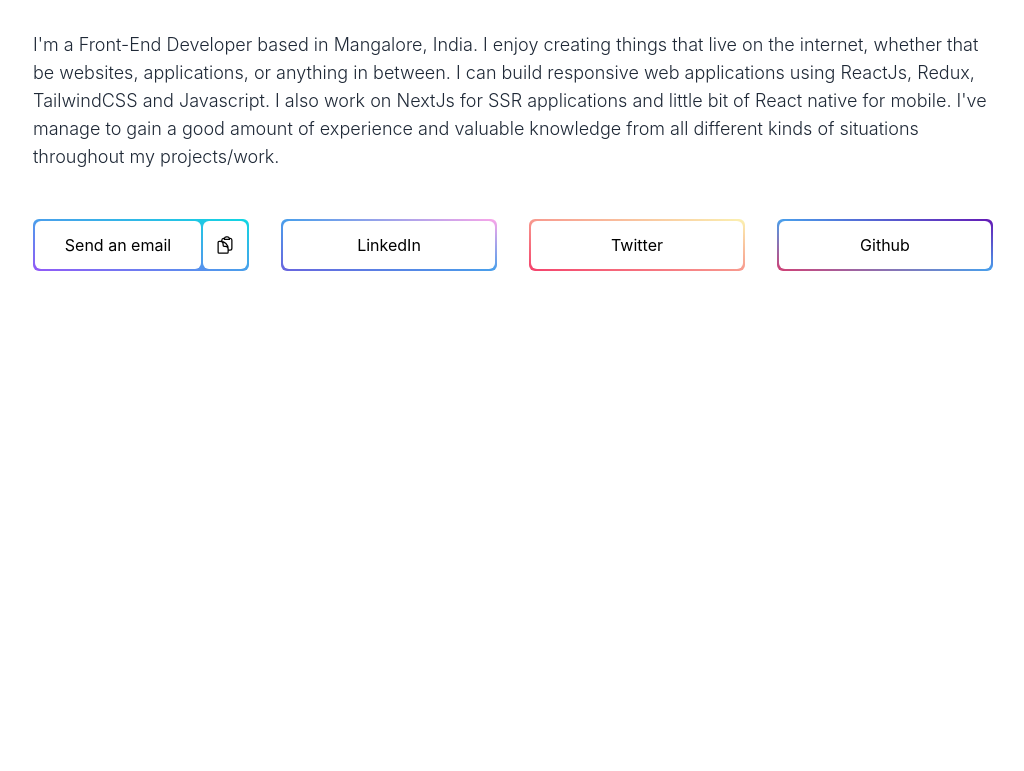
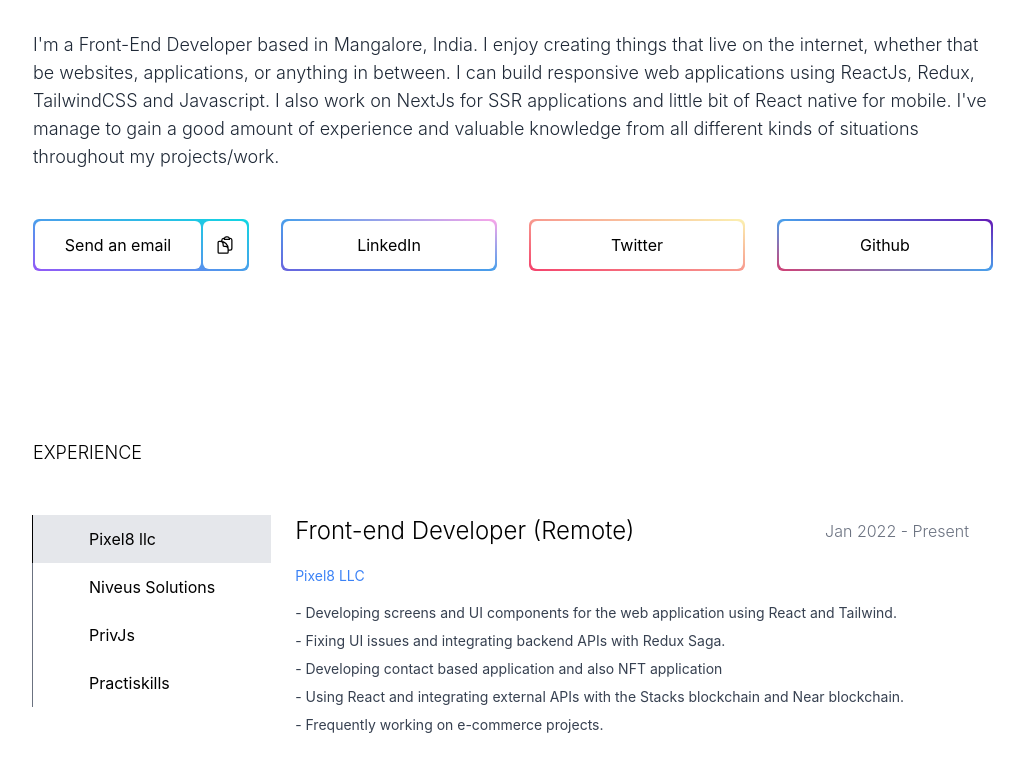
Before and after one commit to VijethKGowda/portfolio, a Next.js app: page / in a window 1280 px wide. Shown: the part 385-1156 px from the top of the page, without its empty margins (127-1151 px from the left). Before the commit the page ends 800 px from the top, so only its background shows below. Built offline with nearby package versions, Linux system fonts and the light colour scheme.

Commit message:
experience section added

```diff
--- /dev/null
+++ b/pages/Components/Experience.js
@@ -0,0 +1,100 @@
+import { useState } from "react"
+import employerData from '../api/employerData.json';
+
+const Experience = () => {
+  const [active, setActive] = useState('pixel8')
+  const buttons = [
+    {
+      name: "Pixel8 llc",
+      value: "pixel8"
+    },
+    {
+      name: "Niveus Solutions",
+      value: "niveus"
+    },
+    {
+      name: "PrivJs",
+      value: "priv"
+    },
+    {
+      name: "Practiskills",
+      value: "practiskills"
+    }
+  ]
+
+  return (
+    <>
+      <h2 className="text-lg font-light text-black dark:text-white uppercase">Experience</h2>
+
+      <div className="block lg:hidden w-full">
+        {
+          employerData.map((item, index) => (
+            <>
+              <div className="lg:px-6 w-full my-10" key={item.id + index}>
+                <div className="flex w-full justify-between items-center mb-2">
+                  <div className="font-light text-base md:text-xl lg:text-2xl text-black dark:text-white">
+                    {item.role}
+                  </div>
+                  <div className="font-light text-gray-500 text-xs md:text-sm lg:text-base">{item.active_period}</div>
+                </div>
+                <a href={item.link} target="_black" className='text-sm text-blue-500 cursor-pointer'>{item.company}</a>
+                <ul className="text-gray-700 dark:text-gray-400 text-xs md:text-sm mt-2 lg:text-bas">
+                  {
+                    item.responsibility.map((resp, index) => (
+                      <li className="mb-1" key={index}>{resp}</li>
+                    ))
+                  }
+                </ul>
+              </div>
+            </>
+          ))
+        }
+      </div>
+
+      <div className="hidden lg:flex mt-12 ">
+        <div className="flex flex-col text-black dark:text-white">
+          {
+            buttons.map(items => (
+              <button key={items.value} className={`px-14 py-3 -ml-px
+              ${active === items.value ?
+                  'bg-gray-200 dark:bg-gray-900 border-l border-black dark:border-white' :
+                  'bg-white dark:bg-black border-l border-gray-500'}
+              text-left whitespace-nowrap`}
+                onClick={() => { setActive(items.value) }}
+              >
+                {items.name}
+              </button>
+            ))
+          }
+        </div>
+        {
+          employerData.map((item, index) => (
+            <>
+              {
+                item.id === active ?
+                  <div className="lg:px-6 w-full" key={item.id + index}>
+                    <div className="flex w-full justify-between items-center mb-4">
+                      <div className="font-light text-base md:text-xl lg:text-2xl text-black dark:text-white">
+                        {item.role}
+                      </div>
+                      <div className="font-light text-gray-500 text-xs md:text-sm lg:text-base">{item.active_period}</div>
+                    </div>
+                    <a href={item.link} target="_black" className='text-sm text-blue-500 cursor-pointer'>{item.company}</a>
+                    <ul className="text-gray-700 dark:text-gray-400 text-xs md:text-sm mt-4 lg:text-bas">
+                      {
+                        item.responsibility.map((resp, index) => (
+                          <li className="mb-2" key={index}>{resp}</li>
+                        ))
+                      }
+                    </ul>
+                  </div> : null
+              }
+            </>
+          ))
+        }
+      </div>
+    </>
+  )
+}
+
+export default Experience
--- a/pages/Components/Hero.js
+++ b/pages/Components/Hero.js
@@ -28,28 +28,28 @@ const Hero = () => {
         </div>
         <div className="grid grid-cols-1 md:grid-cols-2 lg:grid-cols-4 gap-8 mt-12 text-black dark:text-white">
           <div onMouseLeave={() => { setTimeout(() => { setCopy(false) }, 1500) }} className="flex gap-0.5 justify-between bg-gradient-to-tr from-[#9358F7] via-[#4A9FEB] to-[#10D7E2] p-0.5 rounded-md">
-            <a href="mailto:vijethkgowda@gmail.com" className="py-3 w-full text-center bg-white dark:bg-slate-900 rounded-md">
+            <a href="mailto:vijethkgowda@gmail.com" className="py-3 w-full text-center bg-white dark:bg-black rounded-md">
               {/* <EnvelopeIcon className="w-5" /> */}
               Send an email
             </a>
             <div className="tooltip" data-tip={copy ? "Copied" : "Copy Email ID"}>
-              <button onClick={() => { copyToClipboard("vijethkgowda@gmail.com") }} className="bg-white h-full dark:bg-slate-900 border-none flex items-center justify-center hover:bg-white hover:dark:bg-slate-900 rounded-md px-3">
+              <button onClick={() => { copyToClipboard("vijethkgowda@gmail.com") }} className="bg-white h-full dark:bg-black border-none flex items-center justify-center hover:bg-white hover:dark:bg-black rounded-md px-3">
                 <ClipboardDocumentIcon className="w-5 text-black dark:text-white" />
               </button>
             </div>
           </div>
           <a href='https://www.linkedin.com/in/vijeth-k-476539152/' target="_blank" className="bg-gradient-to-tr from-[#6964DE] via-[#4A9FEB] to-[#FCA6E9] p-0.5 rounded-md" rel="noreferrer">
-            <div className="py-3 w-full text-center bg-white dark:bg-slate-900 rounded-md">
+            <div className="py-3 w-full text-center bg-white dark:bg-black rounded-md">
               LinkedIn
             </div>
           </a>
           <a href='https://twitter.com/vijethkgowda' target="_blank" className="bg-gradient-to-tr from-[#F4426C] to-[#FBF2B1] p-0.5 rounded-md" rel="noreferrer">
-            <div className="py-3 w-full text-center bg-white dark:bg-slate-900 rounded-md">
+            <div className="py-3 w-full text-center bg-white dark:bg-black rounded-md">
               Twitter
             </div>
           </a>
           <a href='https://github.com/VijethKGowda' target="_blank" className="bg-gradient-to-tr from-[#D24074] via-[#4A9FEB] to-[#6518B4] p-0.5 rounded-md" rel="noreferrer">
-            <div className="py-3 w-full text-center bg-white dark:bg-slate-900 rounded-md">
+            <div className="py-3 w-full text-center bg-white dark:bg-black rounded-md">
               Github
             </div>
           </a>
--- /dev/null
+++ b/pages/api/employerData.json
@@ -0,0 +1,50 @@
+[
+  {
+    "role":"Front-end Developer (Remote)",
+    "id":"pixel8",
+    "active_period":"Jan 2022 - Present",
+    "company":"Pixel8 LLC",
+    "link":"https://www.linkedin.com/company/pixel8-llc/",
+    "responsibility":[
+      "- Developing screens and UI components for the web application using React and Tailwind.",
+      "- Fixing UI issues and integrating backend APIs with Redux Saga.",
+      "- Developing contact based application and also NFT application",
+      "- Using React and integrating external APIs with the Stacks blockchain and Near blockchain.",
+      "- Frequently working on e-commerce projects."
+    ]
+  },
+  {
+    "role":"Front-end Developer",
+    "id":"niveus",
+    "active_period":"Nov 2020 - Dec 2021",
+    "company":"Niveus Solutions Pvt. Ltd.",
+    "link":"https://www.linkedin.com/company/niveus-solutions-pvt-ltd-/",
+    "responsibility":[
+      "- Working on web applications and occasionally leading the development team.",
+      "- Developed ICICI bank application and collaborating with the back-end engineers of the team."
+    ]
+  },
+  {
+    "role":"Front-end Developer",
+    "id":"priv",
+    "active_period":"Jun 2020 - Nov 2020",
+    "company":"PrivJS (Project)",
+    "link":"https://privjs.com/",
+    "responsibility":[
+      "- Convert designs into real world applications and pages using multiple front-end technologies.",
+      "- This is application is developed and designed without any help of a professional UI designer.",
+      "- Integration of the stripe payment gateway."
+    ]
+  },
+  {
+    "role":"Front-end Developer (Intern)",
+    "id":"practiskills",
+    "active_period":"Jun 2020 - Nov 2020",
+    "company":"Practiskills",
+    "link":"https://www.linkedin.com/company/practiskills/",
+    "responsibility":[
+      "- Developing the reusable and scalable react component",
+      "- This is the parent company of the privjs."
+    ]
+  }
+]
--- a/pages/index.js
+++ b/pages/index.js
@@ -1,6 +1,7 @@
 import { useTheme } from 'next-themes'
 import Head from 'next/head'
 import { useEffect } from 'react'
+import Experience from './Components/Experience'
 import Hero from './Components/Hero'
 import Navbar from './Components/Navbar'
 
@@ -14,10 +15,15 @@ export default function Home() {
         <link rel='icon' href='/favicon.ico' />
       </Head>
 
-      <main className='h-screen bg-white dark:bg-slate-900 overflow-scroll'>
-        <div className='px-4 md:px-16 lg:px-24 pb-10 max-w-6xl mx-auto font-inter'>
-          <Navbar setTheme={setTheme} theme={theme} />
-          <Hero />
+      <main className='font-inter'>
+        <div className='bg-white dark:bg-black'>
+          <div className='px-4 md:px-16 lg:px-24 pb-10 max-w-6xl mx-auto '>
+            <Navbar setTheme={setTheme} theme={theme} />
+            <Hero />
+          </div>
+          <div className='px-4 md:px-16 lg:px-24 pb-10 pt-14 md:pt-20 lg:pt-32 max-w-6xl mx-auto'>
+            <Experience />
+          </div>
         </div>
       </main>
     </div>
```
Also changed, not shown: styles/globals.css (+9 -0 lines).
